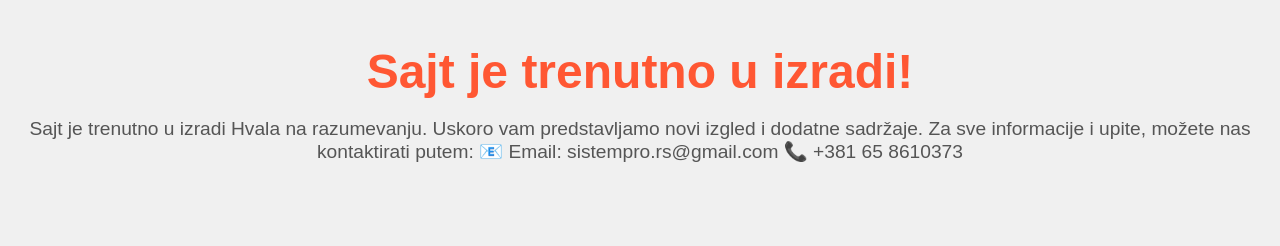
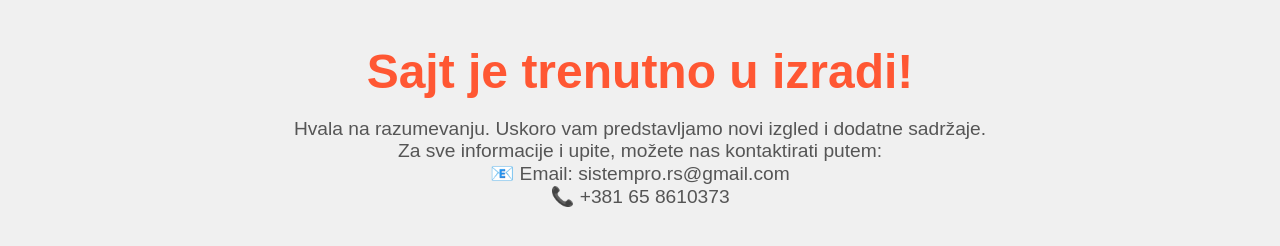
Before and after one commit to SistemProo/sistemproo.github.io, a plain HTML site: page index.html in a window 1280 px wide. Shown: the part 410-656 px from the top of the page. Drawn offline with Linux system fonts and the light colour scheme.

Commit message:
Update index.html

```diff
--- a/index.html
+++ b/index.html
@@ -35,11 +35,10 @@
 <body>
     <img src="image/logotip.jpg" alt="Logo">
     <h1>Sajt je trenutno u izradi!</h1>
-    <p>Sajt je trenutno u izradi
-        Hvala na razumevanju. Uskoro vam predstavljamo novi izgled i dodatne sadržaje.
-        Za sve informacije i upite, možete nas kontaktirati putem:
-📧 Email: sistempro.rs@gmail.com
-📞 +381 65 8610373
-</p>
+    <p>Hvala na razumevanju. Uskoro vam predstavljamo novi izgled i dodatne sadržaje.
+        <br>Za sve informacije i upite, možete nas kontaktirati putem:
+        <br>📧 Email: sistempro.rs@gmail.com
+        <br>📞 +381 65 8610373
+    </p>
 </body>
 </html>
```
